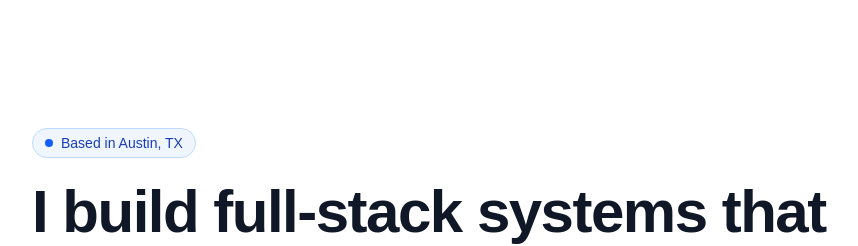
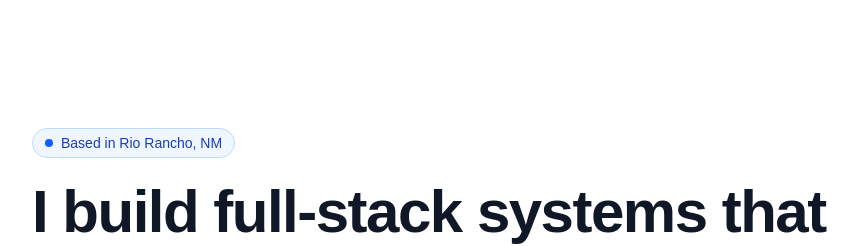
Before and after one commit to dvadi/my-portfolio, a Next.js app: page / in a window 1280 px wide. Shown: the top 246 px of the page, without its empty margins (184-1042 px from the left). Built offline with nearby package versions, Linux system fonts and the light colour scheme.

Commit message:
Update location from Austin, TX to Rio Rancho, NM

```diff
--- a/app/page.tsx
+++ b/app/page.tsx
@@ -10,7 +10,7 @@ export default function Home() {
       <section className="max-w-4xl mx-auto px-6 pt-24 pb-12 sm:pt-32">
         <div className="mb-6 inline-flex items-center rounded-full border border-blue-200 bg-blue-50 px-3 py-1 text-sm font-medium text-blue-800">
           <span className="flex h-2 w-2 rounded-full bg-blue-600 mr-2"></span>
-          Based in Austin, TX
+          Based in Rio Rancho, NM
         </div>
 
         <h1 className="text-5xl sm:text-6xl font-extrabold tracking-tight mb-6">
```
